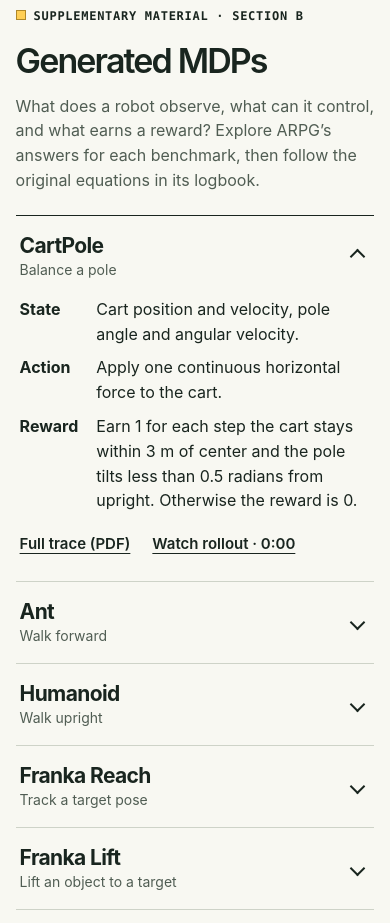
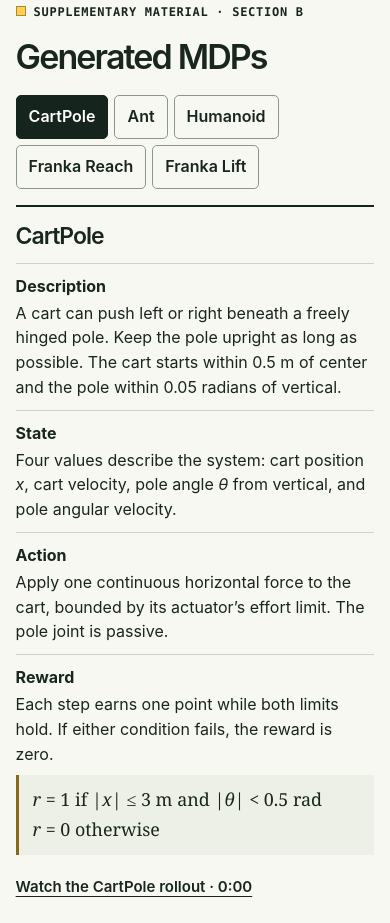
Before and after one commit to hongg-b/hongg-b.github.io, a plain HTML site: page ARPG/index.html in a window 390 px wide. Shown: the part 1941-2864 px from the top of the page. Drawn offline with Linux system fonts and the light colour scheme.

Commit message:
Read each generated MDP and its reward equation in place

```diff
--- a/ARPG/index.html
+++ b/ARPG/index.html
@@ -6,8 +6,8 @@
   <meta name="theme-color" content="#f7f7f0">
   <meta name="description" content="Watch ARPG's robot policies, explore the MDPs it generated for five benchmarks, and see results beyond robotics.">
   <title>ARPG · LLMs as MDP Designers</title>
-  <link rel="stylesheet" href="style.css">
-  <script src="page.js" defer></script>
+  <link rel="stylesheet" href="style.css?v=mdp-reader">
+  <script src="page.js?v=mdp-reader" defer></script>
 </head>
 <body>
 <a class="skip" href="#demos">Skip to videos</a>
@@ -56,48 +56,72 @@
     <figure><a class="plot" href="media/framework.webp" target="_blank" rel="noopener"><img src="media/framework.webp" loading="lazy" width="1552" height="588" alt="Task inputs feed sequential modeling and error correction, followed by parallel configuration agents and policy validation in Isaac Sim"></a><figcaption>Fig. 2 <span>Modeling and implementation phases of ARPG.</span></figcaption></figure>
   </section>
   <section class="mdps wrap" id="mdps" aria-labelledby="mdp-title">
-    <div class="mdp-intro"><p class="kicker"><b>Supplementary material · Section B</b></p>
-      <h2 id="mdp-title">Generated MDPs</h2>
-      <p>What does a robot observe, what can it control, and what earns a reward? Explore ARPG’s answers for each benchmark, then follow the original equations in its logbook.</p>
-    </div>
-    <div class="mdp-list">
-      <details open><summary><span>CartPole</span><small>Balance a pole</small></summary>
-        <div class="mdp-body"><dl>
-          <dt>State</dt><dd>Cart position and velocity, pole angle and angular velocity.</dd>
-          <dt>Action</dt><dd>Apply one continuous horizontal force to the cart.</dd>
-          <dt>Reward</dt><dd>Earn 1 for each step the cart stays within 3 m of center and the pole tilts less than 0.5 radians from upright. Otherwise the reward is 0.</dd>
-        </dl><div class="mdp-links"><a href="mdp-cartpole.pdf">Full trace (PDF)</a><a class="rollout-link" href="media/benchmarks.mp4#t=0">Watch rollout · 0:00</a></div></div>
-      </details>
-      <details><summary><span>Ant</span><small>Walk forward</small></summary>
-        <div class="mdp-body"><dl>
-          <dt>State</dt><dd>Joint and body motion, base height and orientation, foot contacts, elapsed time, and the previous effort commands.</dd>
-          <dt>Action</dt><dd>Set the effort for each of the eight leg joints.</dd>
-          <dt>Reward</dt><dd>Gain reward for forward progress along the world X-axis. Tilt, rotation, sideways drift, high effort, and abrupt effort changes reduce it.</dd>
-        </dl><div class="mdp-links"><a href="mdp-ant.pdf">Full trace (PDF)</a><a class="rollout-link" href="media/benchmarks.mp4#t=10.8">Watch rollout · 0:10</a></div></div>
-      </details>
-      <details><summary><span>Humanoid</span><small>Walk upright</small></summary>
-        <div class="mdp-body"><dl>
-          <dt>State</dt><dd>Joint and base motion, heading, uprightness, sideways displacement, base height, and left and right foot contacts.</dd>
-          <dt>Action</dt><dd>Send a normalized target to each actuated joint. Hold it for two physics steps.</dd>
-          <dt>Reward</dt><dd>Forward speed earns reward. Heading error, lean, sideways motion or displacement, and a fall below 0.6 m reduce it.</dd>
-        </dl><div class="mdp-links"><a href="mdp-humanoid.pdf">Full trace (PDF)</a><a class="rollout-link" href="media/benchmarks.mp4#t=21">Watch rollout · 0:21</a></div>
-        <p class="mdp-note">For a shorter walkthrough of how ARPG arrives at this reward, read <a href="humanoid-appendix-h.pdf">Appendix H (PDF)</a>.</p></div>
-      </details>
-      <details><summary><span>Franka Reach</span><small>Track a target pose</small></summary>
-        <div class="mdp-body"><dl>
-          <dt>State</dt><dd>Joint positions and velocities, the commanded end-effector pose, position and orientation errors, the previous action, and elapsed time.</dd>
-          <dt>Action</dt><dd>Set joint-position targets for the seven arm joints and two gripper fingers.</dd>
-          <dt>Reward</dt><dd>Reduce the squared position and orientation errors. Joint speed and changes in the commanded targets add to the tracking cost.</dd>
-        </dl><div class="mdp-links"><a href="mdp-franka-reach.pdf">Full trace (PDF)</a><a class="rollout-link" href="media/benchmarks.mp4#t=31.5">Watch rollout · 0:31</a></div></div>
-      </details>
-      <details><summary><span>Franka Lift</span><small>Lift an object to a target</small></summary>
-        <div class="mdp-body"><dl>
-          <dt>State</dt><dd>Arm and gripper joint positions and velocities, object position relative to the base, target position, and the previous action.</dd>
-          <dt>Action</dt><dd>Increment the joint targets at 50 Hz. The two gripper fingers receive the same increment.</dd>
-          <dt>Reward</dt><dd>Bring the object closer to the target and lift it above the height threshold. Dropping it, opening the gripper after lifting, moving joints rapidly, or changing commands abruptly incurs a penalty.</dd>
-        </dl><div class="mdp-links"><a href="mdp-franka-lift.pdf">Full trace (PDF)</a><a class="rollout-link" href="media/benchmarks.mp4#t=42">Watch rollout · 0:42</a></div></div>
-      </details>
-    </div>
+    <p class="kicker"><b>Supplementary material · Section B</b></p>
+    <h2 id="mdp-title">Generated MDPs</h2>
+    <div class="mdp-tabs" role="tablist" aria-label="Benchmark task" hidden></div>
+    <article class="mdp-panel" id="mdp-cartpole">
+      <h3>CartPole</h3>
+      <dl>
+        <dt>Description</dt><dd>A cart can push left or right beneath a freely hinged pole. Keep the pole upright as long as possible. The cart starts within 0.5 m of center and the pole within 0.05 radians of vertical.</dd>
+        <dt>State</dt><dd>Four values describe the system: cart position <i>x</i>, cart velocity, pole angle <i>θ</i> from vertical, and pole angular velocity.</dd>
+        <dt>Action</dt><dd>Apply one continuous horizontal force to the cart, bounded by its actuator’s effort limit. The pole joint is passive.</dd>
+        <dt>Reward</dt><dd>Each step earns one point while both limits hold. If either condition fails, the reward is zero.
+          <div class="mdp-equation"><i>r</i> = 1 if |<i>x</i>| ≤ 3 m and |<i>θ</i>| &lt; 0.5 rad<br><i>r</i> = 0 otherwise</div></dd>
+      </dl>
+      <a class="rollout-link" href="media/benchmarks.mp4#t=0">Watch the CartPole rollout · 0:00</a>
+    </article>
+
+    <article class="mdp-panel" id="mdp-ant">
+      <h3>Ant</h3>
+      <dl>
+        <dt>Description</dt><dd>Coordinate four legs to travel along the world’s positive X-axis. An episode lasts up to 16 seconds and ends early if the base drops below 0.31 m.</dd>
+        <dt>State</dt><dd>Eight joint positions and velocities, base orientation, linear and angular velocity, height, forward speed, four foot-contact flags, elapsed time, and the previous eight effort commands.</dd>
+        <dt>Action</dt><dd>Set one effort command for each of the eight leg joints. The simulator holds these commands between control updates.</dd>
+        <dt>Reward</dt><dd>Forward distance earns reward. Five weighted penalties favor an efficient, stable gait.
+          <div class="mdp-equation"><i>r</i> = 𝟙[<i>h</i> ≥ 0.31] · (<i>v</i><sub>x</sub> Δ<i>t</i> − <i>P</i>)</div>
+          <span class="mdp-key"><i>h</i> is base height in meters. <i>P</i> combines tilt, angular motion, effort, change in effort, and sideways speed. Below the height threshold the reward is zero.</span></dd>
+      </dl>
+      <a class="rollout-link" href="media/benchmarks.mp4#t=10.8">Watch the Ant rollout · 0:10</a>
+    </article>
+
+    <article class="mdp-panel" id="mdp-humanoid">
+      <h3>Humanoid</h3>
+      <dl>
+        <dt>Description</dt><dd>Walk forward along the world’s positive X-axis while staying upright and facing forward. Each episode lasts up to 16 seconds. A base height below 0.6 m counts as a fall.</dd>
+        <dt>State</dt><dd>Joint positions and velocities, base linear and angular velocity, heading error, upright alignment, forward speed, sideways displacement and speed, base height, and contact at each foot.</dd>
+        <dt>Action</dt><dd>Issue a normalized target in [−1, 1] for each actuated joint at 60 Hz. Targets are scaled to each joint’s range and held for two physics steps.</dd>
+        <dt>Reward</dt><dd>Forward speed earns reward. Heading error, lean, sideways displacement or motion, and falling each subtract from it.
+          <div class="mdp-equation"><i>r</i> = <i>v</i><sub>x</sub> − |<i>θ</i>| − (1 − <i>u</i>) − |<i>y</i>| − |<i>v</i><sub>y</sub>| − 𝟙[<i>h</i> &lt; 0.6]</div>
+          <span class="mdp-key"><i>θ</i> is heading error, <i>u</i> is torso alignment with vertical, <i>y</i> is sideways displacement, and <i>h</i> is base height in meters. The final term is 1 on a fall.</span></dd>
+      </dl>
+      <a class="rollout-link" href="media/benchmarks.mp4#t=21">Watch the Humanoid rollout · 0:21</a>
+    </article>
+
+    <article class="mdp-panel" id="mdp-reach">
+      <h3>Franka Reach</h3>
+      <dl>
+        <dt>Description</dt><dd>Track a target position and orientation above a table. The target changes every four seconds during a 12-second episode, so the arm must settle accurately after each change.</dd>
+        <dt>State</dt><dd>Joint positions and velocities, the target pose in the robot’s base frame, position and orientation errors, the previous joint targets, and elapsed time.</dd>
+        <dt>Action</dt><dd>The task description specifies seven arm commands with the gripper fixed. ARPG’s generated vector lists nine joint-position targets, including both finger joints, clamped to their joint limits.</dd>
+        <dt>Reward</dt><dd>Minimize tracking error while keeping joint speeds and changes in successive commands small.
+          <div class="mdp-equation"><i>r</i> = −(Δ<i>t</i>/<i>T</i>) (‖<i>e</i><sub>pos</sub>‖² + ‖<i>e</i><sub>ori</sub>‖² + <i>C</i><sub>vel</sub> + ‖Δ<i>a</i>‖²)</div>
+          <span class="mdp-key">The errors measure position and axis-angle orientation. <i>C</i><sub>vel</sub> sums squared joint speeds normalized by their limits. Δ<i>a</i> is the change in joint targets, Δ<i>t</i> the control interval, and <i>T</i> the episode duration.</span></dd>
+      </dl>
+      <a class="rollout-link" href="media/benchmarks.mp4#t=31.5">Watch the Franka Reach rollout · 0:31</a>
+    </article>
+
+    <article class="mdp-panel" id="mdp-lift">
+      <h3>Franka Lift</h3>
+      <dl>
+        <dt>Description</dt><dd>Grasp a small object on a table, lift it, and move it toward a target that stays fixed during the episode. A drop below approximately −0.05 m ends the trial early.</dd>
+        <dt>State</dt><dd>The 33 entries combine nine joint positions, nine joint velocities, the 3D object position relative to the base, the 3D target position, and the previous nine action entries.</dd>
+        <dt>Action</dt><dd>At 50 Hz, command increments to seven arm-joint targets and a shared increment for the two gripper fingers.</dd>
+        <dt>Reward</dt><dd>Moving closer to the target reduces the position cost. Lifting above the threshold earns a height bonus. Opening the fingers after lifting incurs a penalty.
+          <div class="mdp-equation"><i>r</i> = −‖<i>o</i> − <i>p</i>*‖² + max(0, <i>z</i> − <i>h</i><sub>lift</sub>) − ‖Δ<i>a</i>‖² − <i>C</i><sub>vel</sub> − <i>C</i><sub>drop</sub> − <i>C</i><sub>grip</sub></div>
+          <span class="mdp-key"><i>o</i> and <i>p</i>* are object and target positions, and <i>z</i> is object height. The lift threshold is about 0.04 m. The last four terms penalize changes in commands, joint speed, drops, and finger opening once lifted.</span></dd>
+      </dl>
+      <a class="rollout-link" href="media/benchmarks.mp4#t=42">Watch the Franka Lift rollout · 0:42</a>
+    </article>
   </section>
   <section class="beyond wrap" id="beyond"><div class="section-intro"><p class="kicker"><b>Appendix G</b></p><h2>Beyond robotics</h2><p>These experiments reuse the MDP modeling pipeline with a single coding agent for lightweight environments. Select a figure to inspect the original plots.</p></div>
     <div class="result-grid">
--- a/ARPG/page.js
+++ b/ARPG/page.js
@@ -71,6 +71,48 @@ for (const selector of selectors) {
 }
 document.querySelector(".switches").hidden = false;
 showReel(location.hash === "#variants" ? "variants" : "benchmarks");
+const mdpTabs = document.querySelector(".mdp-tabs");
+if (mdpTabs) {
+  const panels = [...document.querySelectorAll(".mdp-panel")];
+  const tabs = panels.map(panel => {
+    const button = document.createElement("button");
+    button.type = "button";
+    button.id = panel.id + "-tab";
+    button.textContent = panel.querySelector("h3").textContent;
+    button.setAttribute("role", "tab");
+    button.setAttribute("aria-controls", panel.id);
+    panel.setAttribute("role", "tabpanel");
+    panel.setAttribute("aria-labelledby", button.id);
+    panel.tabIndex = 0;
+    mdpTabs.append(button);
+    return button;
+  });
+  function selectTask(index) {
+    tabs.forEach((button, i) => {
+      const selected = i === index;
+      button.setAttribute("aria-selected", String(selected));
+      button.tabIndex = selected ? 0 : -1;
+      panels[i].hidden = !selected;
+    });
+  }
+  tabs.forEach((button, index) => {
+    button.addEventListener("click", () => selectTask(index));
+    button.addEventListener("keydown", event => {
+      const next = {
+        ArrowRight: (index + 1) % tabs.length,
+        ArrowLeft: (index + tabs.length - 1) % tabs.length,
+        Home: 0,
+        End: tabs.length - 1
+      }[event.key];
+      if (next === undefined) return;
+      event.preventDefault();
+      selectTask(next);
+      tabs[next].focus();
+    });
+  });
+  selectTask(0);
+  mdpTabs.hidden = false;
+}
 for (const link of document.querySelectorAll(".rollout-link")) {
   link.addEventListener("click", event => {
     if (event.ctrlKey || event.metaKey || event.shiftKey || event.altKey) return;
--- a/ARPG/style.css
+++ b/ARPG/style.css
@@ -85,23 +85,20 @@ figcaption { margin-top: 9px; color: var(--muted); }
 figcaption span { font-family: Inter, "Segoe UI", sans-serif; margin-left: 8px; }
 .beyond { padding-block: 66px 75px; }
 .section-intro { margin-bottom: 28px; }
-.mdps { display: grid; grid-template-columns: minmax(0, 0.8fr) minmax(0, 1.45fr); gap: clamp(28px, 6vw, 96px); padding-block: clamp(36px, 5vw, 72px); border-top: 1px solid var(--rule); }
-.mdp-intro > p:last-child { margin-top: 15px; color: var(--muted); max-width: 39ch; }
-.mdp-list { border-top: 1px solid var(--ink); }
-.mdp-list details { border-bottom: 1px solid var(--rule); }
-.mdp-list summary { display: grid; grid-template-columns: 1fr auto; column-gap: 12px; padding: 16px 4px; cursor: pointer; list-style: none; }
-.mdp-list summary::-webkit-details-marker { display: none; }
-.mdp-list summary > span { font-size: 21px; font-weight: 650; line-height: 1.3; letter-spacing: -.03em; }
-.mdp-list summary small { grid-column: 1; font-size: 14px; color: var(--muted); }
-.mdp-list summary::after { content: ""; grid-column: 2; grid-row: 1 / 3; align-self: center; width: 9px; height: 9px; margin-right: 7px; border-right: 2px solid; border-bottom: 2px solid; transform: rotate(45deg); }
-.mdp-list details[open] > summary::after { transform: rotate(225deg); }
-.mdp-body { padding: 0 4px 16px; }
-.mdp-body dl { margin: 0; display: grid; grid-template-columns: auto 1fr; gap: 9px 18px; }
-.mdp-body dt { font-weight: 650; }
-.mdp-body dd { margin: 0; }
-.mdp-links { display: flex; flex-wrap: wrap; column-gap: 22px; margin-top: 8px; }
-.mdp-links a { display: inline-flex; min-height: 44px; align-items: center; font-size: 15px; font-weight: 600; }
-.mdp-note { color: var(--muted); font-size: 15px; margin-top: 4px; }
+.mdps { border-top: 1px solid var(--rule); padding-block: clamp(32px, 4vw, 64px); }
+.mdp-tabs { display: flex; flex-wrap: wrap; gap: 6px; margin: 20px 0 16px; }
+.mdp-tabs button { min-height: 44px; padding: 8px 17px; border: 1px solid #89978d; border-radius: 5px; background: transparent; color: var(--ink); font-weight: 600; }
+.mdp-tabs button:hover { background: #eef0e8; }
+.mdp-tabs button[aria-selected="true"] { background: var(--dark); border-color: var(--dark); color: white; }
+.mdp-panel { max-width: 940px; border-top: 2px solid var(--dark); padding: 16px 0 8px; }
+.mdp-panel h3 { margin-bottom: 14px; }
+.mdp-panel dl { display: grid; grid-template-columns: minmax(95px, 14%) minmax(0, 1fr); margin: 0; }
+.mdp-panel dt, .mdp-panel dd { border-top: 1px solid var(--rule); padding: 12px 0; }
+.mdp-panel dt { font-weight: 700; }
+.mdp-panel dd { margin: 0; max-width: 82ch; }
+.mdp-equation { background: #edf0e6; border-left: 3px solid #8b6817; padding: 10px 14px; margin-top: 9px; color: var(--ink); font: 1.12rem/1.65 Cambria, Georgia, serif; overflow-wrap: anywhere; }
+.mdp-key { display: block; color: var(--muted); font-size: .9375rem; margin-top: 7px; }
+.mdp-panel .rollout-link { display: inline-flex; align-items: center; min-height: 44px; font-weight: 600; font-size: .9375rem; }
 .result-grid { display: grid; grid-template-columns: 1fr 1fr; gap: 30px; }
 .result .micro { color: var(--muted); }
 .result > div { padding-top: 16px; }
@@ -123,7 +120,10 @@ video.portrait-cut { aspect-ratio: 640 / 796; object-fit: contain; }
   video { max-height: 88vh; max-height: 88dvh; object-fit: contain; }
 }
 @media (max-width: 760px) {
-  .mdps { grid-template-columns: 1fr; gap: 22px; }
+  .mdp-tabs button { padding-inline: 12px; }
+  .mdp-panel dl { display: block; }
+  .mdp-panel dt { padding: 10px 0 2px; }
+  .mdp-panel dd { border: 0; padding: 0 0 10px; }
   .wrap { width: min(92%,640px); }
   html { scroll-padding-top: 56px; }
   nav { min-height: 48px; }
```
